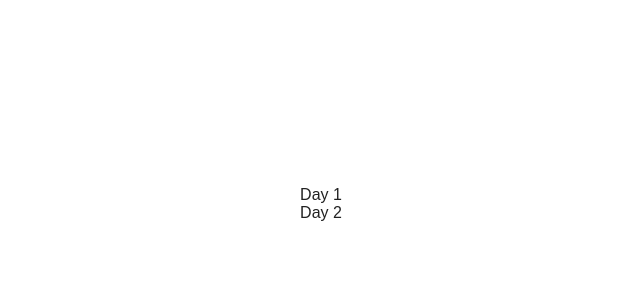
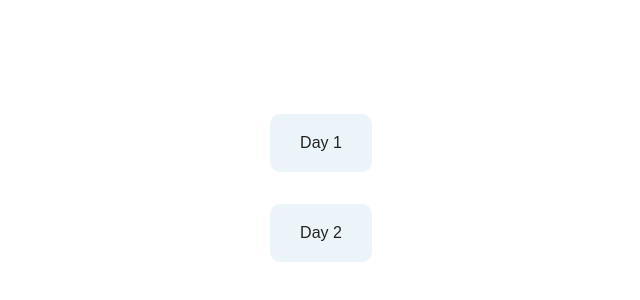
Before and after one commit to kk-11/lastset, a React (Create React App) app: page / in a window 1280 px wide. Shown: the part 196-496 px from the top of the page, without its empty margins (319-959 px from the left). Built offline with nearby package versions, Linux system fonts and the light colour scheme; a web font is replaced by a local one.

Commit message:
rest push from mac

```diff
--- a/src/App.js
+++ b/src/App.js
@@ -16,7 +16,10 @@ const App = () => {
 		<div className={s.wrapper}>
 			{activeWorkout === null ? (
 				workouts.map(({ name }, idx) => (
-					<button key={name} onClick={() => handleClick(idx)}>
+					<button
+						className={s.workout}
+						key={name}
+						onClick={() => handleClick(idx)}>
 						{name}
 					</button>
 				))
--- a/src/App.module.scss
+++ b/src/App.module.scss
@@ -11,6 +11,9 @@ body {
 	justify-content: center;
 }
 
-.name {
-	display: inline-block;
+.workout {
+	padding: 20px 30px;
+	border-radius: 10px;
+	background-color: rgba($color: #3d97bb, $alpha: 0.1);
+	margin-bottom: 2rem;
 }
```
